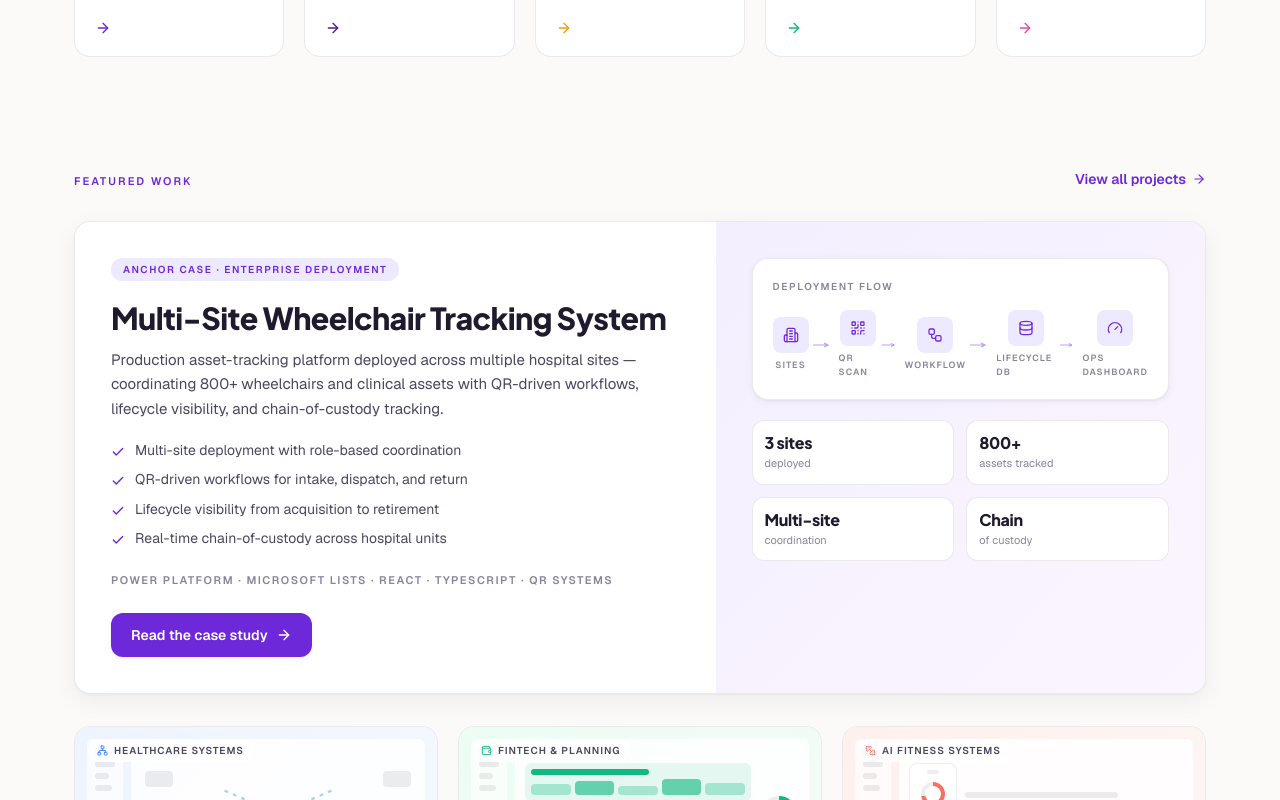
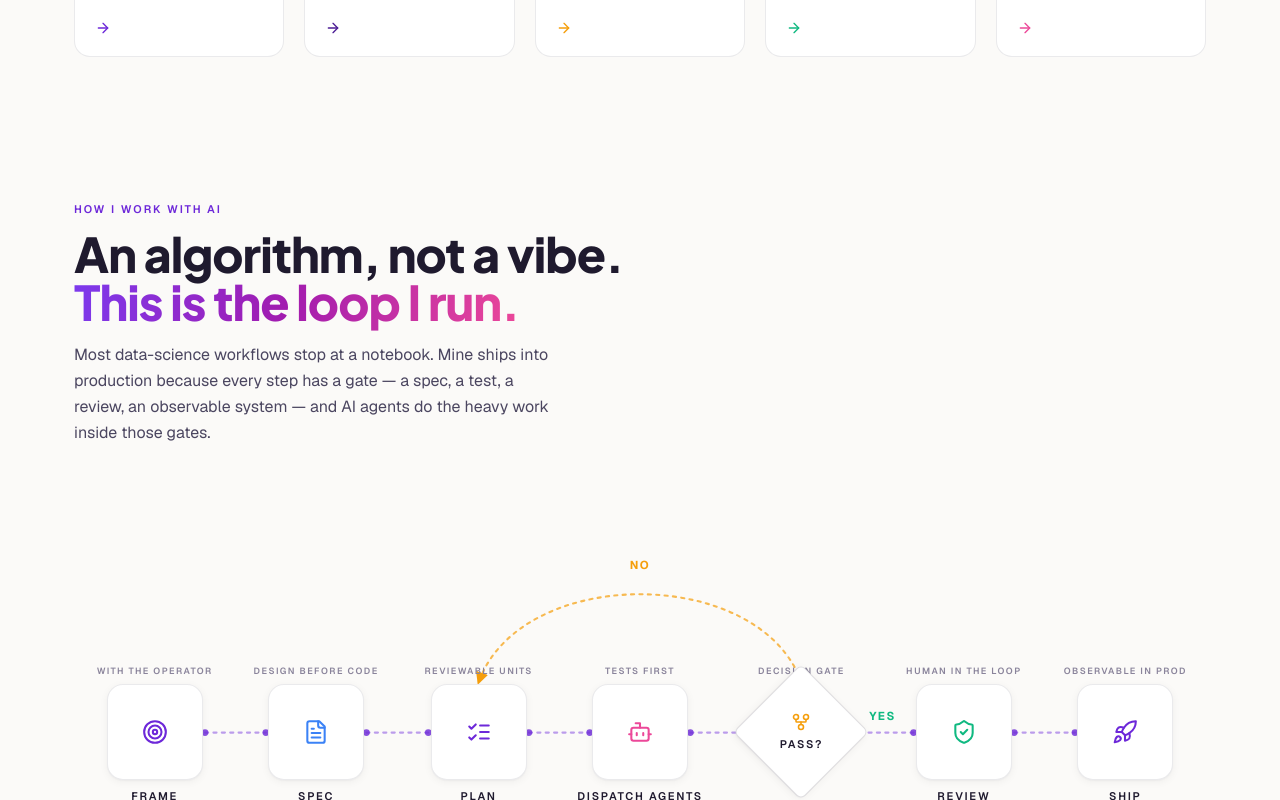
Before and after one commit to lloyd-delacruz/portfolio-website, a Next.js app in the folder frontend/: page / in a window 1280 px wide. Shown: the part 1540-2340 px from the top of the page. Built offline with nearby package versions, Linux system fonts and the light colour scheme.

Commit message:
feat(home,systems): render AIWorkflowAlgorithm section on both pages

```diff
--- a/frontend/src/app/page.tsx
+++ b/frontend/src/app/page.tsx
@@ -4,6 +4,7 @@ import { HomeHero } from '@/components/home/HomeHero'
 import { TrustedRow } from '@/components/home/TrustedRow'
 import { MetricsStrip } from '@/components/home/MetricsStrip'
 import { Capabilities } from '@/components/home/Capabilities'
+import { AIWorkflowAlgorithm } from '@/components/home/AIWorkflowAlgorithm'
 import { FeaturedWork } from '@/components/home/FeaturedWork'
 import { CredibilityStrip } from '@/components/home/CredibilityStrip'
 import { FooterCTA } from '@/components/home/FooterCTA'
@@ -19,6 +20,7 @@ export default function Home() {
         <TrustedRow />
         <Reveal><MetricsStrip /></Reveal>
         <Reveal><Capabilities /></Reveal>
+        <Reveal><AIWorkflowAlgorithm /></Reveal>
         <Reveal><FeaturedWork /></Reveal>
         <Reveal><CredibilityStrip /></Reveal>
         <FooterCTA />
--- a/frontend/src/app/systems/page.tsx
+++ b/frontend/src/app/systems/page.tsx
@@ -2,6 +2,7 @@ import type { Metadata } from 'next'
 import { HomeNav } from '@/components/home/HomeNav'
 import { SiteFooter } from '@/components/home/SiteFooter'
 import { FooterCTA } from '@/components/home/FooterCTA'
+import { AIWorkflowAlgorithm } from '@/components/home/AIWorkflowAlgorithm'
 import { SystemsToolchain } from '@/components/home/SystemsToolchain'
 
 export const metadata: Metadata = {
@@ -26,6 +27,7 @@ export default function SystemsPage() {
             production systems — fast, but grounded in tested code, clean data, and real workflows.
           </p>
         </section>
+        <AIWorkflowAlgorithm />
         <SystemsToolchain />
         <FooterCTA />
       </main>
```
